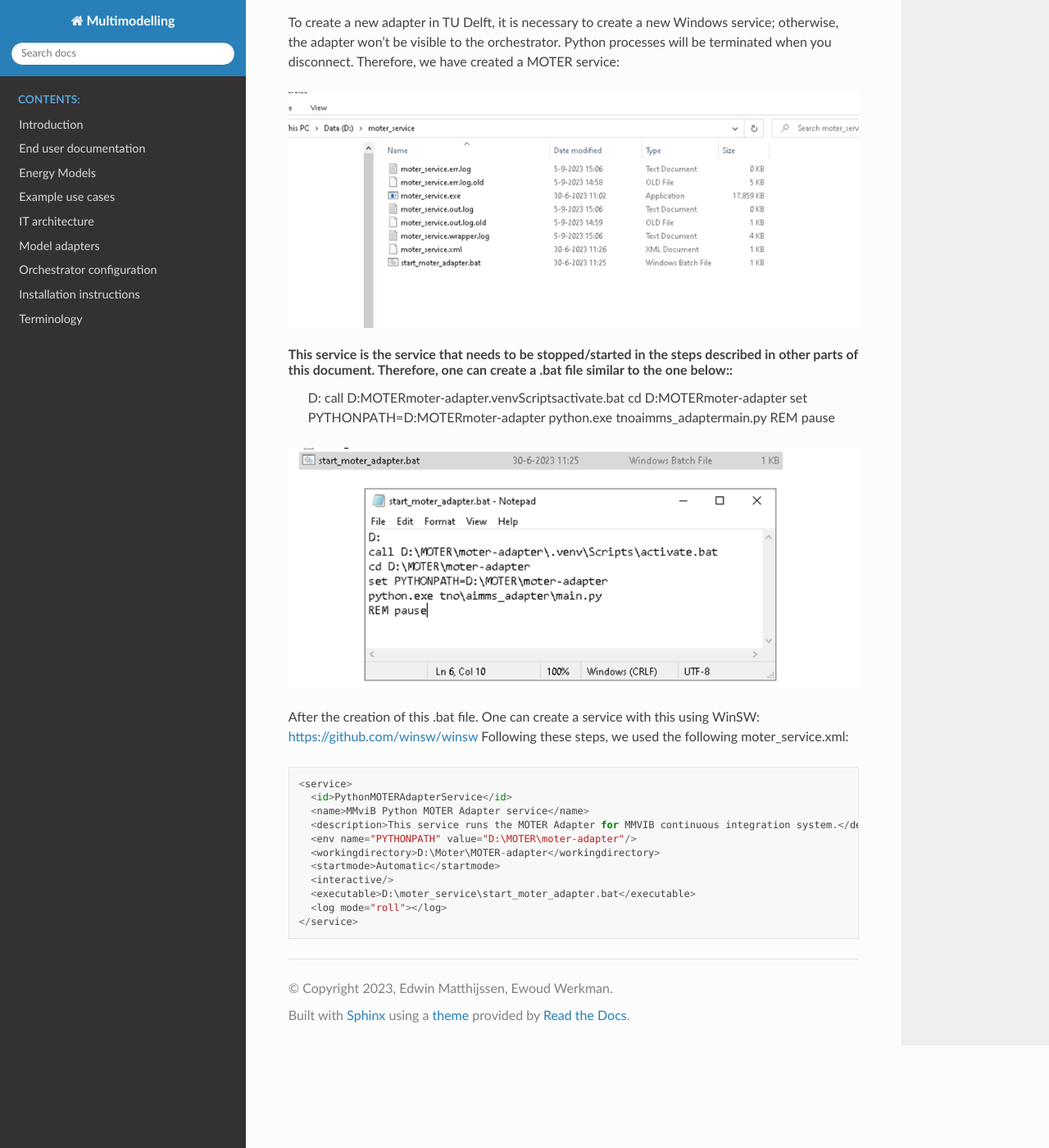
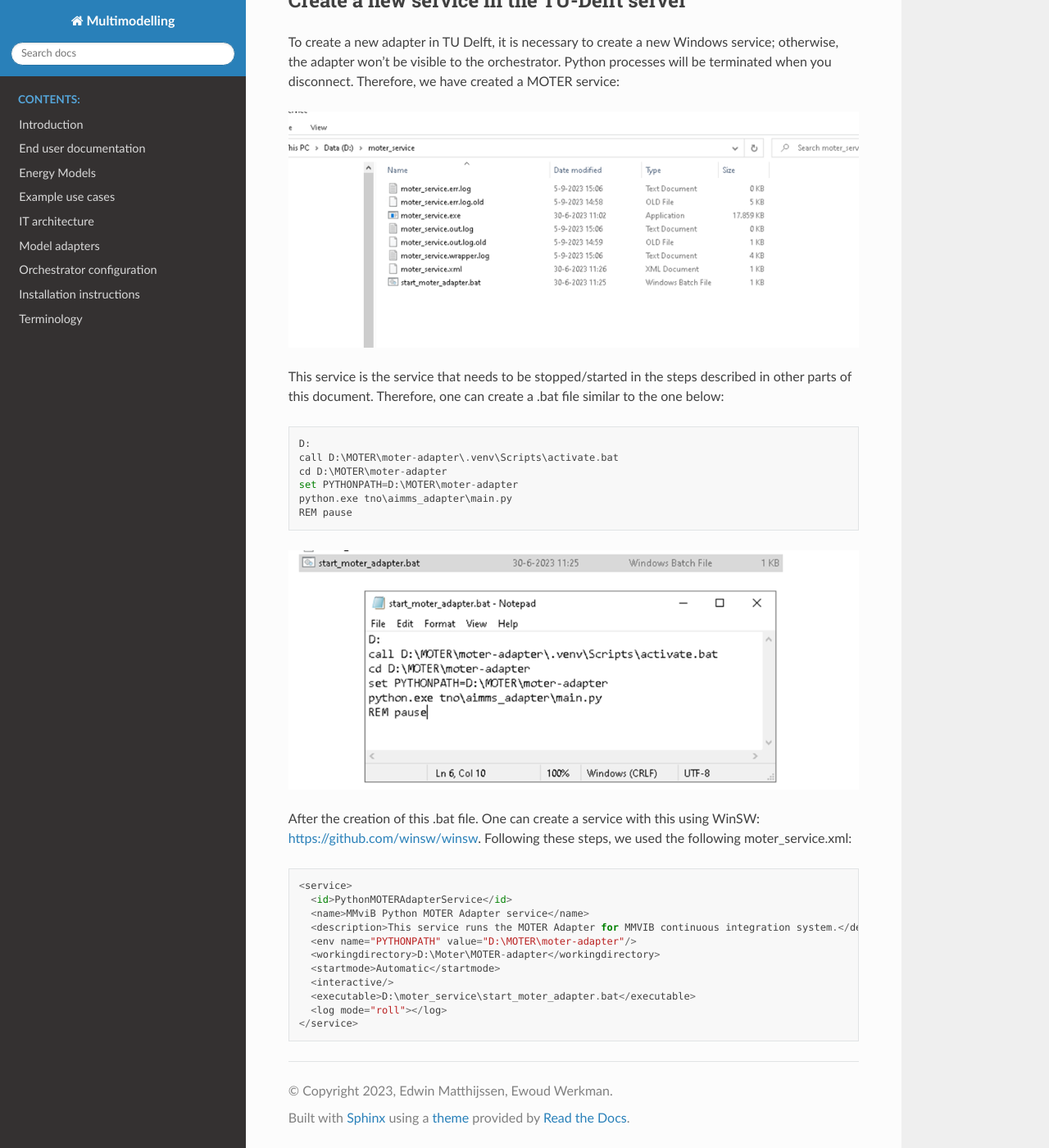
Before and after one commit to SomadSahoo/Documentation, a Sphinx documentation site: the page built from docs/source/energy_models/AIMMS_models/index.rst, in a window 1280 px wide and 1400 px high, scrolled down 7215 px. Shown: the whole window at 82% size. Built offline with Sphinx 7.4.7 and the Read the Docs theme 2.0.0, drawn with Linux system fonts in a browser that asks for light colours.

Commit message:
Add code block to AIMMS rst file

```diff
--- a/docs/source/energy_models/AIMMS_models/index.rst
+++ b/docs/source/energy_models/AIMMS_models/index.rst
@@ -134,6 +134,7 @@ Once you have finished with the server, please ensure that you always disconnect
 Use different ESDL files
 -----------
 To use a different input and output ESDL, you need to follow these steps:
+
 **Step 1:** Add ESDL to Minio
 Navigate to 'multi-model.tbm.tudelft.nl:9000' and log in. Click on 'moter-test' in the object browser:
 
@@ -177,6 +178,7 @@ To create a new adapter in TU Delft, it is necessary to create a new Windows ser
    :alt: Creation of new service
 
 This service is the service that needs to be stopped/started in the steps described in other parts of this document. Therefore, one can create a .bat file similar to the one below::
+
     D:
     call D:\MOTER\moter-adapter\.venv\Scripts\activate.bat
     cd D:\MOTER\moter-adapter
@@ -189,7 +191,7 @@ This service is the service that needs to be stopped/started in the steps descri
    :alt: Bat file
 
 After the creation of this .bat file. One can create a service with this using WinSW:
-https://github.com/winsw/winsw
+https://github.com/winsw/winsw.
 Following these steps, we used the following moter_service.xml::
     <service>
       <id>PythonMOTERAdapterService</id>
```
